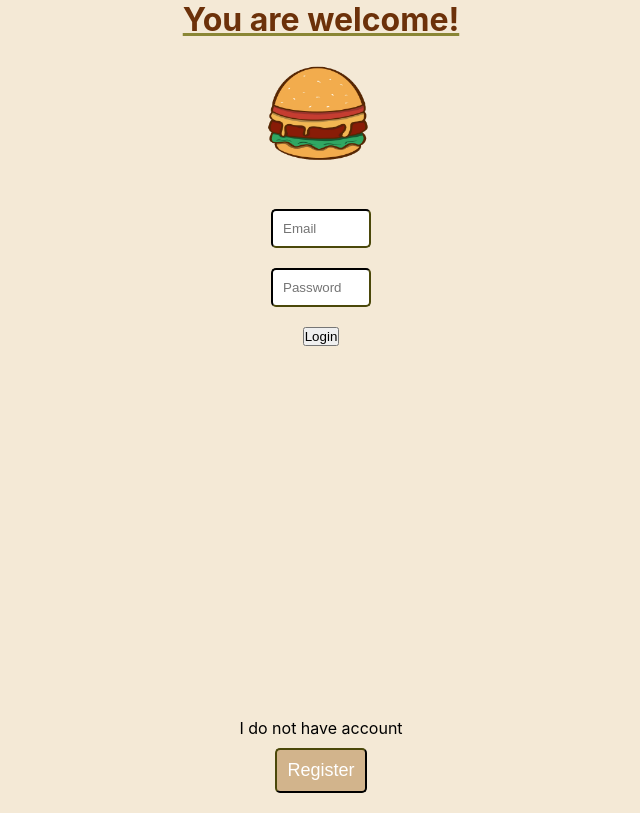
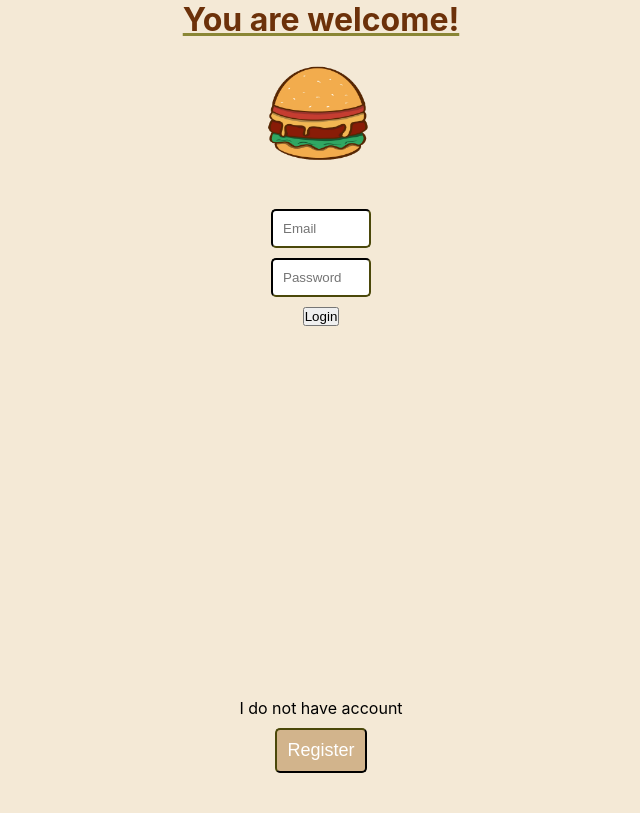
Before and after one commit to Senu14/Order-app, a React (Create React App) app in the folder frontend/: page / in a window 1280 px wide. Shown: the whole page, without its empty margins (319-959 px from the left). Built offline with nearby package versions, Linux system fonts and the light colour scheme.

Commit message:
solve problems for node

```diff
--- a/frontend/src/App.js
+++ b/frontend/src/App.js
@@ -19,8 +19,8 @@ function App() {
     <Route path="/ProfilePage" element={<ProfilePage />} />
     <Route path="/HomePage" element={<HomePage />} />
     <Route path="/CreateOrderPage" element={<CreateOrderPage />} />
-     <Route path="/ShoppingListPage" element={<ShoppingListPage />} />
-     <Route path="/WelcomePage" element={<WelcomePage />} />
+    <Route path="/ShoppingListPage" element={<ShoppingListPage />} />
+    <Route path="/WelcomePage" element={<WelcomePage />} />
     </Routes>
 
     </>
--- a/frontend/src/pages/LoginPage/LoginPage.js
+++ b/frontend/src/pages/LoginPage/LoginPage.js
@@ -1,5 +1,6 @@
 import React, { useState } from "react";
 import "./LoginPage.scss";
+
 const LoginPage = () => {
   const [username, setUsername] = useState("");
   const [password, setPassword] = useState("");
@@ -22,19 +23,19 @@ const LoginPage = () => {
     if (password === "") {
       setPasswordError("The password is required.");
     }
-
   };
 
   return (
     <>
       <style>{'body {  background-color: #F4E9D6 }'}</style>
-            <h1 classname="logintext" style={{ textAlign: "center" }} className="txt">You are welcome!</h1>
+      <h1 classname="logintext" style={{ textAlign: "center" }} className="txt">
+        You are welcome!
+      </h1>
       <img src="/images/logo.png" alt="Logo" className="img" />
-            <form onSubmit={handleSubmit}>
-                <div>
-                    {/* <label htmlFor="username">Email:</label> */}
-                    <div className="input-container">
-                        <input className="log-input"
+      <form onSubmit={handleSubmit} className="form-container">
+        <div className="input-wrapper">
+          <input
+            className="log-input"
             placeholder="Email"
             type="text"
             id="username"
@@ -43,12 +44,10 @@ const LoginPage = () => {
           />
           {usernameError && <span className="error">{usernameError}</span>}
         </div>
-                </div>
 
-                <div>
-                    {/* <label htmlFor="password">Password:</label> */}
-                    <div className="input-container">
-                        <input className="log-input"
+        <div className="input-wrapper">
+          <input
+            className="log-input"
             placeholder="Password"
             type="password"
             id="password"
@@ -57,12 +56,15 @@ const LoginPage = () => {
           />
           {passwordError && <span className="error">{passwordError}</span>}
         </div>
-                </div>
 
-                <button classname="login-button" type="submit">Login</button>
+        <button classname="login-button" type="submit">
+          Login
+        </button>
 
         <p className="register-txt">I do not have account</p>
-                <button className="register-button" type="submit">Register</button>
+        <button className="register-button" type="submit">
+          Register
+        </button>
       </form>
     </>
   );
--- a/frontend/src/pages/LoginPage/LoginPage.scss
+++ b/frontend/src/pages/LoginPage/LoginPage.scss
@@ -5,6 +5,7 @@
     min-height: 100vh;
     background-color: #D2B48C;
 }
+
 
 form {
     // margin-top: 20%;
@@ -31,7 +32,7 @@ label {
     border-color: #4B480A;
 }
 
-.login-button {
+.login-button{
     margin-top: 30px;
     padding: 10px 20px;
     background-color: #D2B48C;
@@ -81,7 +82,7 @@ span {
     text-decoration-color: #8A8635;
 }
 
-.register-txt{
+.register-txt {
     margin-top: 30%;
 }
 
@@ -89,8 +90,21 @@ span {
     display: flex;
     flex-direction: column;
     margin-bottom: 10px;
+}
+
+.error {
+    color: red;
+    font-size: 14px;
+    margin-top: 5px;
   }
 
-  .error {
-    color: red;
+.form-container {
+    display: flex;
+    flex-direction: column;
+    align-items: center;
   }
+
+  .input-wrapper{
+    display: flex;
+    flex-direction: column;
+  }
--- a/frontend/src/services/auth.service.js
+++ b/frontend/src/services/auth.service.js
@@ -1,6 +1,6 @@
 import axios from "axios";
 
-const API_URL = "http://localhost:8080/api/";
+const API_URL = "http://localhost:4000/";
 
 axios.interceptors.request.use(
   (config) => {
```
Lines whose indentation alone changed are shown as unchanged.
